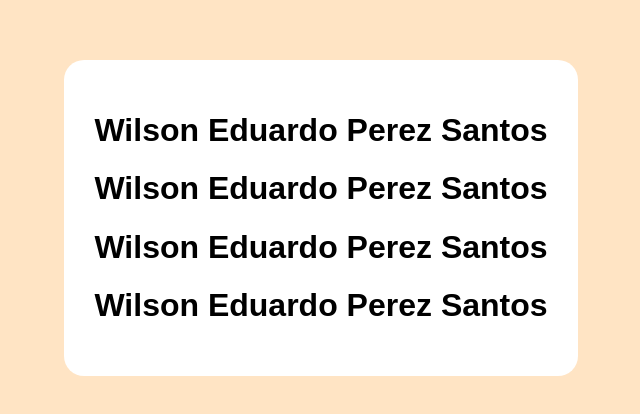
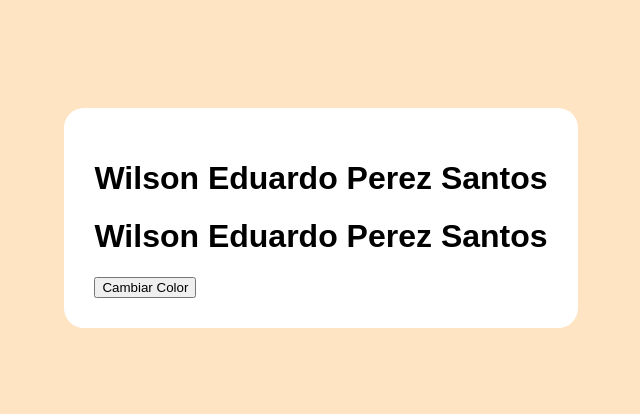
Before and after one commit to willp0825/PROBASICA, a plain HTML site: page index.html in a window 1280 px wide. Shown: the part 182-596 px from the top of the page, without its empty margins (319-959 px from the left). Drawn offline with Linux system fonts and the light colour scheme.

Commit message:
Agregar boton que cambia de color el fondo

```diff
--- a/index.html
+++ b/index.html
@@ -26,8 +26,14 @@
 
         <h1>Wilson Eduardo Perez Santos</h1>
         <h1>Wilson Eduardo Perez Santos</h1>
-        <h1>Wilson Eduardo Perez Santos</h1>
-        <h1>Wilson Eduardo Perez Santos</h1>
+        <button onclick="CambiarColor()">Cambiar Color</button>
+
+
     </div>
+    <script>
+        function CambiarColor(){
+            document.body.style.backgroundColor = "black";
+        }
+    </script>
 </body>
 </html>
```
